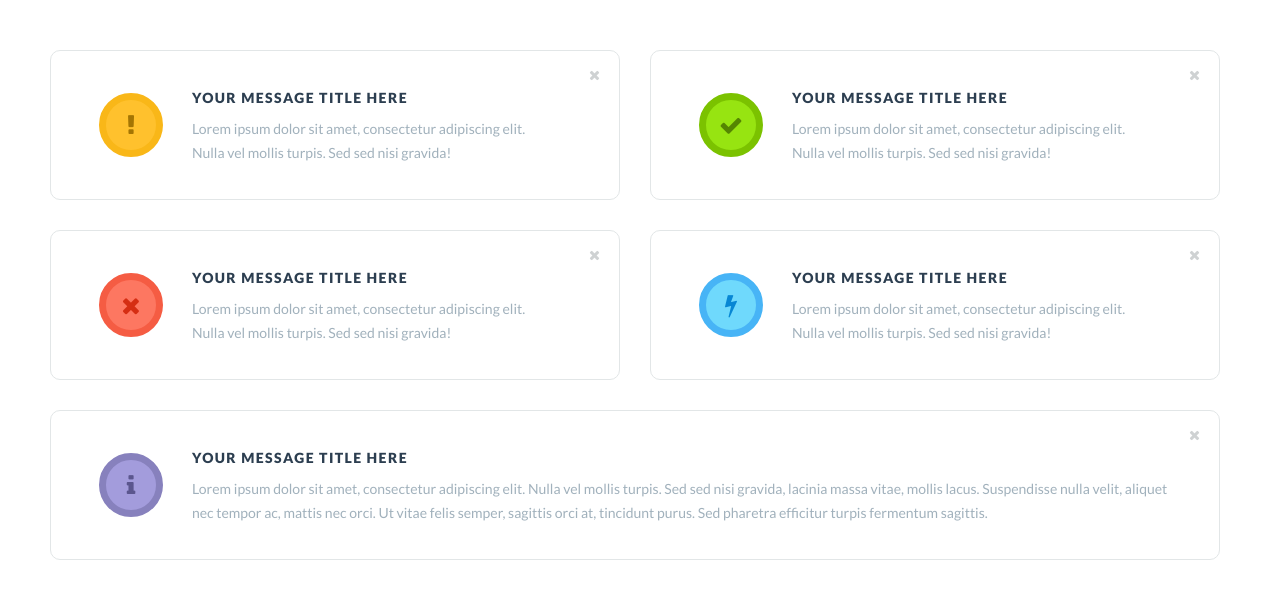
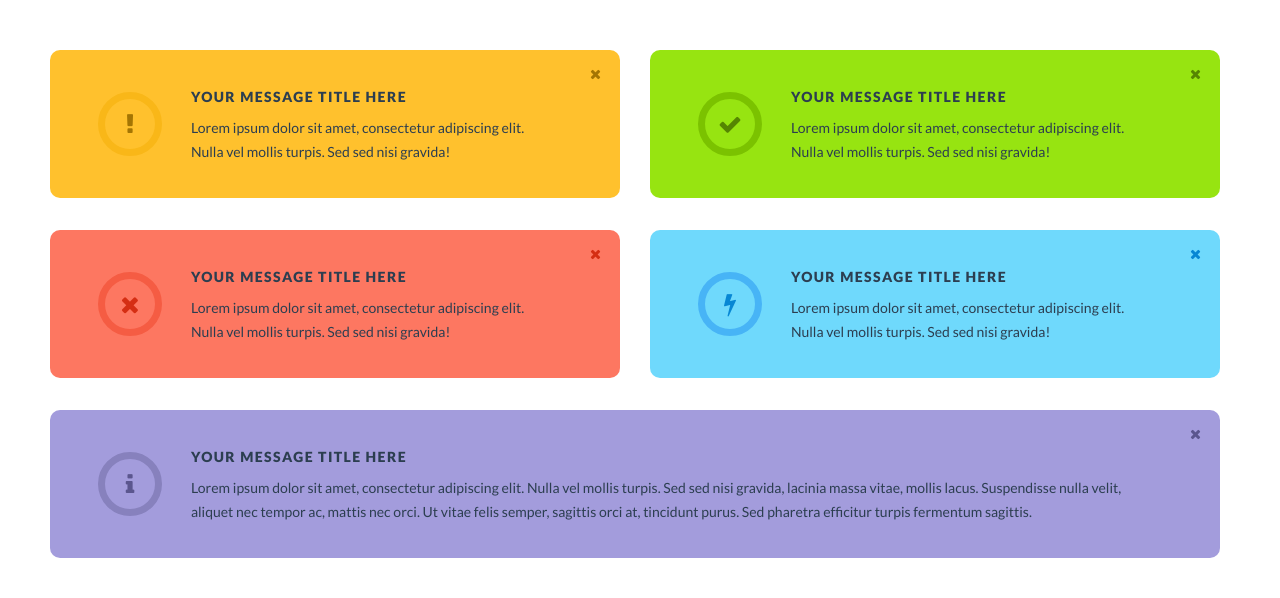
Before and after one commit to zhoricc3398/bootcamp-scss-practices, a website: page source/index.html in a window 1280 px wide. Drawn offline with nearby package versions, Linux system fonts and the light colour scheme; files that its build step writes are made by us from their sources.

Commit message:
feat(1-Preprocessing-Fundamentals): Finish practice-3

```diff
--- a/source/index.html
+++ b/source/index.html
@@ -12,7 +12,7 @@
 </head>
 <body>
     <section class="notification warning">
-        <div class="icon warning"></div>
+        <div class="icon"></div>
         <div class="message">
             <h1>Your Message Title Here</h1>
             <p>
@@ -21,8 +21,8 @@
         </div>
         <a href="#"></a>
     </section>
-    <section class="notification">
-        <div class="icon check"></div>
+    <section class="notification check">
+        <div class="icon"></div>
         <div class="message">
             <h1>Your Message Title Here</h1>
             <p>
@@ -31,8 +31,8 @@
         </div>
         <a href="#"></a>
     </section>
-    <section class="notification">
-        <div class="icon close"></div>
+    <section class="notification close">
+        <div class="icon"></div>
         <div class="message">
             <h1>Your Message Title Here</h1>
             <p>
@@ -41,8 +41,8 @@
         </div>
         <a href="#"></a>
     </section>
-    <section class="notification">
-        <div class="icon bolt"></div>
+    <section class="notification bolt">
+        <div class="icon"></div>
         <div class="message">
             <h1>Your Message Title Here</h1>
             <p>
@@ -51,8 +51,8 @@
         </div>
         <a href="#"></a>
     </section>
-    <section class="notification long">
-        <div class="icon info"></div>
+    <section class="notification info long">
+        <div class="icon"></div>
         <div class="message">
             <h1>Your Message Title Here</h1>
             <p>
--- a/source/styles/main.scss
+++ b/source/styles/main.scss
@@ -33,7 +33,6 @@ body {
 }
 
 .notification {
-    border: $color-1 solid 1px;
     border-radius: 10px;
     font-family: 'Lato', sans-serif;
     width: 570px;
@@ -41,8 +40,219 @@ body {
     padding-top: 34px;
     padding-bottom: 34px;
     margin-right: 30px;
-    margin-bottom: 30px;
+    margin-bottom: 32px;
     float: left;
+
+    &.warning {
+        background-color: $color-4;
+
+        .icon {
+            border: 1px solid;
+            height: 64px;
+            width: 64px;
+            border: solid 7px;
+            border-color: $color-5;
+            border-radius: 50%;
+            display: flex;
+            align-items: center;
+            justify-content: center;
+            float: left;
+            margin-left: 48px;
+            margin-top: 8px;
+            margin-right: 28.9px;
+
+            &:before {
+                font-family: $font-awesome;
+                content: "\f12a";
+                font-size: 24px;
+                line-height: 26px;
+                color: $color-7;
+            }
+        }
+
+        a {
+            font-family: $font-awesome;
+            color: $color-7;
+            position: absolute;
+            top: 12px;
+            right: 19px;
+            text-decoration: none;
+
+            &:before {
+                content: "\f00d";
+                font-size: 14px;
+                line-height: 24px;
+            }
+        }
+    }
+
+    &.check {
+        background-color: $color-8;
+
+        .icon {
+            height: 64px;
+            width: 64px;
+            border: solid 7px;
+            border-color: $color-9;
+            border-radius: 50%;
+            display: flex;
+            align-items: center;
+            justify-content: center;
+            float: left;
+            margin-left: 48px;
+            margin-top: 8px;
+            margin-right: 28.9px;
+
+            &:before {
+                font-family: $font-awesome;
+                content: "\f00c";
+                font-size: 24px;
+                line-height: 26px;
+                color: $color-10;
+            }
+        }
+
+        a {
+            font-family: $font-awesome;
+            color: $color-10;
+            position: absolute;
+            top: 12px;
+            right: 19px;
+            text-decoration: none;
+
+            &:before {
+                content: "\f00d";
+                font-size: 14px;
+                line-height: 24px;
+            }
+        }
+    }
+
+    &.close {
+        background-color: $color-11;
+
+        .icon {
+            height: 64px;
+            width: 64px;
+            border: solid 7px;
+            border-color: $color-12;
+            border-radius: 50%;
+            display: flex;
+            align-items: center;
+            justify-content: center;
+            float: left;
+            margin-left: 48px;
+            margin-top: 8px;
+            margin-right: 28.9px;
+
+            &:before {
+                font-family: $font-awesome;
+                content: "\f00d";
+                font-size: 24px;
+                line-height: 26px;
+                color: $color-13;
+            }
+        }
+
+        a {
+            font-family: $font-awesome;
+            color: $color-13;
+            position: absolute;
+            top: 12px;
+            right: 19px;
+            text-decoration: none;
+
+            &:before {
+                content: "\f00d";
+                font-size: 14px;
+                line-height: 24px;
+            }
+        }
+    }
+
+    &.bolt {
+        background-color: $color-14;
+
+        .icon {
+            height: 64px;
+            width: 64px;
+            border: solid 7px;
+            border-color: $color-15;
+            border-radius: 50%;
+            display: flex;
+            align-items: center;
+            justify-content: center;
+            float: left;
+            margin-left: 48px;
+            margin-top: 8px;
+            margin-right: 28.9px;
+
+            &:before {
+                font-family: $font-awesome;
+                content: "\f0e7";
+                font-size: 24px;
+                line-height: 26px;
+                color: $color-16;
+            }
+        }
+
+        a {
+            font-family: $font-awesome;
+            color: $color-16;
+            position: absolute;
+            top: 12px;
+            right: 19px;
+            text-decoration: none;
+
+            &:before {
+                content: "\f00d";
+                font-size: 14px;
+                line-height: 24px;
+            }
+        }
+    }
+
+    &.info {
+        background-color: $color-17;
+
+        .icon {
+            height: 64px;
+            width: 64px;
+            border: solid 7px;
+            border-color: $color-18;
+            border-radius: 50%;
+            display: flex;
+            align-items: center;
+            justify-content: center;
+            float: left;
+            margin-left: 48px;
+            margin-top: 8px;
+            margin-right: 28.9px;
+
+            &:before {
+                font-family: $font-awesome;
+                content: "\f129";
+                font-size: 24px;
+                line-height: 26px;
+                color: $color-19;
+            }
+        }
+
+        a {
+            font-family: $font-awesome;
+            color: $color-19;
+            position: absolute;
+            top: 12px;
+            right: 19px;
+            text-decoration: none;
+
+            &:before {
+                content: "\f00d";
+                font-size: 14px;
+                line-height: 24px;
+            }
+        }
+    }
 
     &:nth-of-type(odd) {
         clear: both;
@@ -58,87 +268,8 @@ body {
         margin-bottom: 0;
     }
 
-    .icon {
-        height: 64px;
-        width: 64px;
-        border: solid 7px;
-        border-radius: 50%;
-        display: flex;
-        align-items: center;
-        justify-content: center;
-        float: left;
-        margin-left: 48px;
-        margin-top: 8px;
-        margin-right: 28.9px;
-
-        &.warning {
-            background-color: $color-4;
-            border-color: $color-5;
-
-            &:before {
-                font-family: $font-awesome;
-                content: "\f12a";
-                font-size: 24px;
-                line-height: 26px;
-                color: $color-7;
-            }
-        }
-
-        &.check {
-            background-color: $color-8;
-            border-color: $color-9;
-
-            &:before {
-                font-family: $font-awesome;
-                content: "\f00c";
-                font-size: 24px;
-                line-height: 26px;
-                color: $color-10;
-            }
-        }
-
-        &.close {
-            background-color: $color-11;
-            border-color: $color-12;
-
-            &:before {
-                font-family: $font-awesome;
-                content: "\f00d";
-                font-size: 24px;
-                line-height: 26px;
-                color: $color-13;
-            }
-        }
-
-        &.bolt {
-            background-color: $color-14;
-            border-color: $color-15;
-
-            &:before {
-                font-family: $font-awesome;
-                content: "\f0e7";
-                font-size: 24px;
-                line-height: 26px;
-                color: $color-16;
-            }
-        }
-
-        &.info {
-            background-color: $color-17;
-            border-color: $color-18;
-
-            &:before {
-                font-family: $font-awesome;
-                content: "\f129";
-                font-size: 24px;
-                line-height: 26px;
-                color: $color-19;
-            }
-        }
-    }
-
     .message {
-        padding-right: 59px;
+        padding-right: 61px;
 
         h1 {
             color: $color-2;
@@ -151,22 +282,7 @@ body {
         }
 
         p {
-            color: $color-3;
-            font-size: 14px;
-            line-height: 24px;
-        }
-    }
-
-    a {
-        font-family: $font-awesome;
-        color: $color-6;
-        position: absolute;
-        top: 12px;
-        right: 19px;
-        text-decoration: none;
-
-        &:before {
-            content: "\f00d";
+            color: $color-2;
             font-size: 14px;
             line-height: 24px;
         }
@@ -174,7 +290,7 @@ body {
 
     &.long {
         .message {
-            padding-right: 28px;
+            padding-right: 54px;
         }
     }
 }
```
